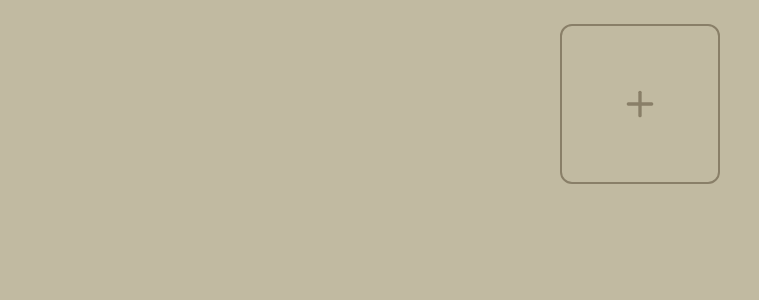
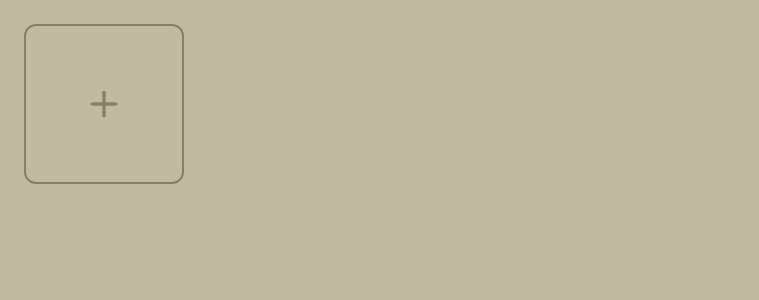
Before and after one commit to foxnaim/Agenda-client-, a Next.js app: page /components/tasks/TaskMenu in a window 1280 px wide. Shown: the top 300 px of the page, without its empty margins (0-759 px from the left). Built offline with nearby package versions, Linux system fonts and the light colour scheme.

Commit message:
modified:   src/app/components/tasks/TaskMenu/page.tsx

```diff
--- a/src/app/components/tasks/TaskMenu/page.tsx
+++ b/src/app/components/tasks/TaskMenu/page.tsx
@@ -75,13 +75,13 @@ export default function AgendaTask() {
   };
 
   return (
-    <div className=" bg-bgop">
-      <div className="flex-1 flex  items-center justify-center p-6">
-        <div className=" grid-cols-1 sm:grid-cols-2 md:grid-cols-3 lg:grid-cols-4 gap-6">
+    <div className="bg-bgop p-6">
+      <div className="flex-1 flex-col items-center justify-center">
+      <div className="flex flex-col gap-3">
           {tasks.map((task) => (
             <div
               key={task.id}
-              className="w-40 h-40 bg-dop hover:bg-dopHover cursor-pointer duration-300 text-white p-4 rounded-xl flex flex-col justify-center items-center text-center shadow-md relative"
+              className="w-40 h-40 bg-dop hover:bg-dopHover cursor-pointer duration-300 text-white p-5 rounded-xl flex flex-col justify-center items-center text-center shadow-md relative"
               onClick={() => {
                 console.log("Navigating to:", `/tasks/${task.id}`);
                 router.push(`components/tasks/${task.id}`);
```
